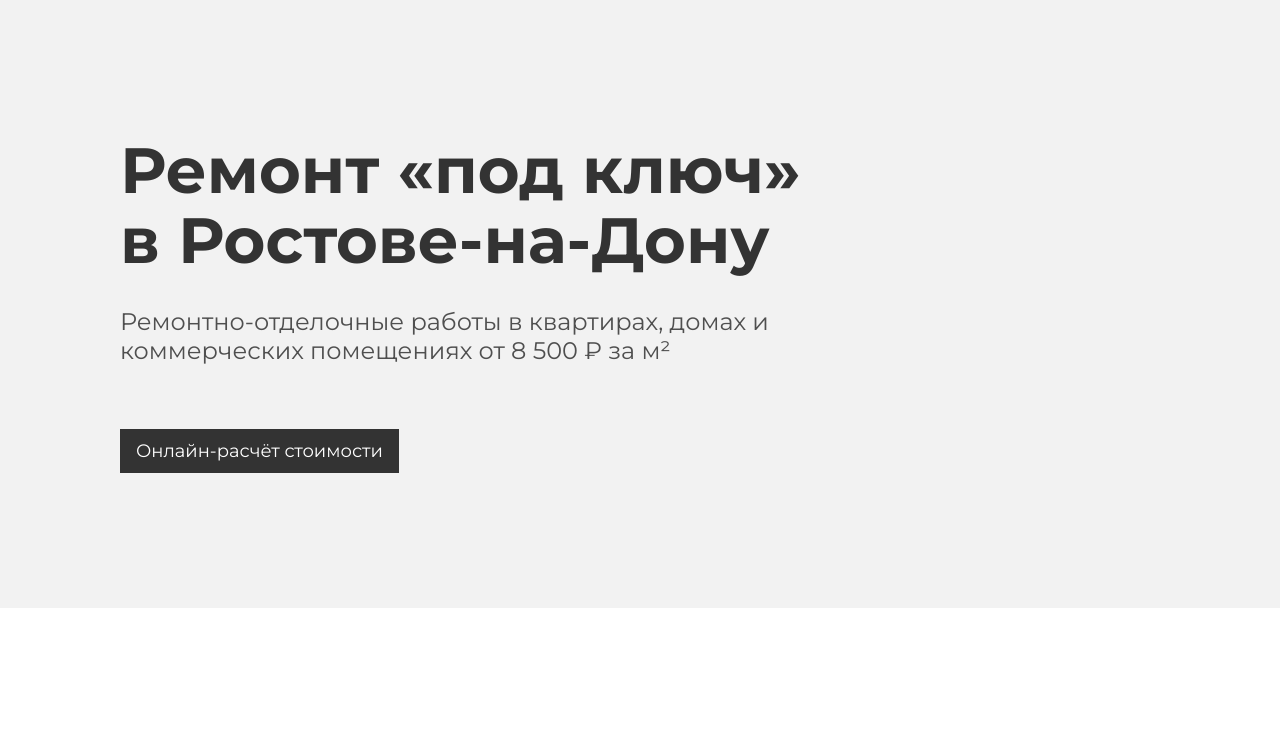
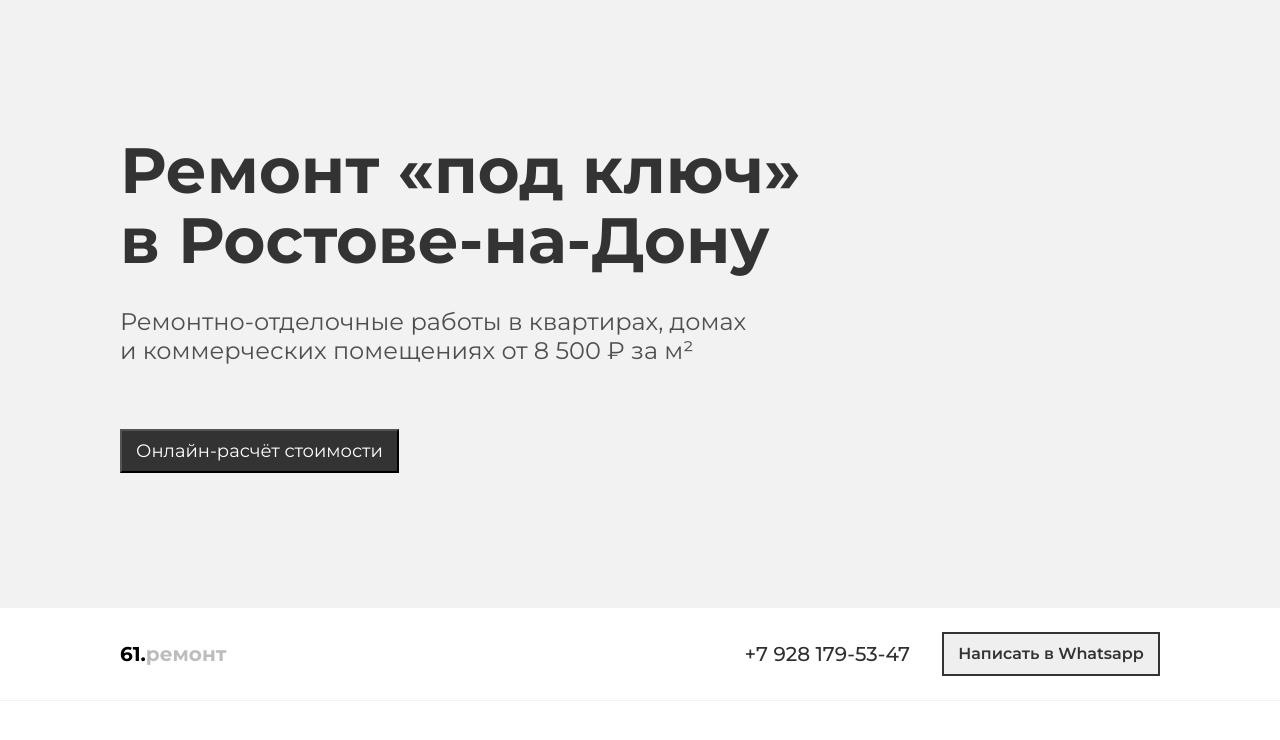
Before and after one commit to Daniil161russ/repair-progect, a plain HTML site: page index.html in a window 1280 px wide. Drawn offline with Linux system fonts and the light colour scheme.

Commit message:
Done Header and fixed button in Hero-section

```diff
--- a/css/style.css
+++ b/css/style.css
@@ -2,6 +2,8 @@
 	font-family: 'Montserrat' ;
 	font-weight: 500;
 }
+
+/* Hero-Section */
 
 .hero{
 	display: flex;
@@ -32,19 +34,70 @@
 	line-height: 120%;
 }
 
-.btn{
+.btn_big{
 	width: 279px;
 	height: 44px;
 	margin-left: 120px;
-	text-decoration: none;
 	background: #333333;
+	font-style: normal;
+	font-weight: normal;
+	font-size: 18px;
+	line-height: 28px;
+	color: #FFFFFF;
 }
 
-.btn__text{
-	color: #FFFFFF;
+/* Header */
+
+.header{
+	height: 92px;
+	border-bottom: 1px solid #F2F2F2;
+}
+
+.header__wrapper{
+	height: 44px;
+	display: flex;
+	align-items: center;
+	justify-content: space-between;
+	padding: 24px 120px;
+}
+
+.logo{
+	margin: 0;
 	font-style: normal;
-	font-weight: 400;
-	font-size: 18px;
-	line-height: 45px; /*  в макете line-height: 24px;   */
-	padding: 8px 16px;
+	font-weight: bold;
+	font-size: 20px;
+	line-height: 24px;
 }
+
+.logo_gray{
+	color:#BDBDBD;
+}
+
+.call-back{
+	display: flex;
+	align-items:center;
+}
+
+.call-back__link{
+	text-decoration: none;
+	padding-right: 32px;
+	color: #303030;
+	font-style: normal;
+	font-weight: 500;
+	font-size: 20px;
+	line-height: 24px;
+}
+
+.btn_transparent{
+	width: 218px;
+	height: 44px;
+	border: 2px solid #333333;
+	box-sizing: border-box;
+	text-decoration: none;
+	font-style: normal;
+	font-weight: 600;
+	font-size: 16px;
+	line-height: 28px;
+	text-align: center;
+	color: #333333;
+}
--- a/index.html
+++ b/index.html
@@ -3,7 +3,7 @@
 <head>
 	<meta charset="UTF-8">
 	<meta name="viewport" content="width=device-width, initial-scale=1.0">
-	<link href="https://fonts.googleapis.com/css?family=Montserrat:400,500,700&display=swap" rel="stylesheet">
+	<link href="https://fonts.googleapis.com/css?family=Montserrat:400,500,600,700&display=swap" rel="stylesheet">
 	<link rel="stylesheet" href="css/normalize.css">
 	<link rel="stylesheet" href="css/style.css">
 	<title>Ремонт под ключ</title>
@@ -11,10 +11,17 @@
 <body>
 	<section class="hero">
 		<h1 class="hero__title">Ремонт «под ключ» в Ростове-на-Дону</h1>
-		<span class="hero__subtitle">Ремонтно-отделочные работы в квартирах, домах и коммерческих помещениях от 8 500 ₽ за м²</span>
-		<a href="#" class="btn">
-			<span class="btn__text">Онлайн-расчёт стоимости</span>
-		</a>
+		<span class="hero__subtitle">Ремонтно-отделочные работы в квартирах, домах и&nbsp;коммерческих помещениях от 8 500 ₽ за м²</span>
+		<button class="btn_big">Онлайн-расчёт стоимости</button>
 	</section>
+	<header class="header">
+		<div class="header__wrapper">
+			<h3 class="logo">61.<span class="logo logo_gray">ремонт</span></h3>
+			<div class="call-back">
+				<a href="tel:+79281795347" class="call-back__link">+7 928 179-53-47</a>
+				<button class="btn_transparent">Написать в Whatsapp</button>
+			</div>
+		</div>
+	</header>
 </body>
 </html>
```
